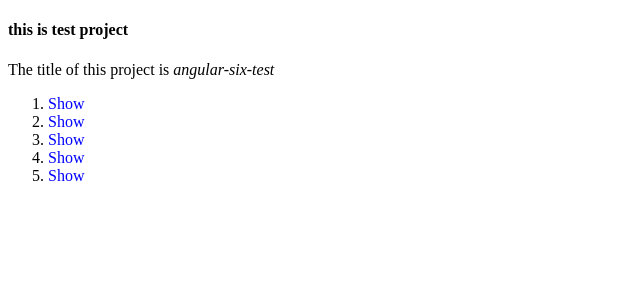
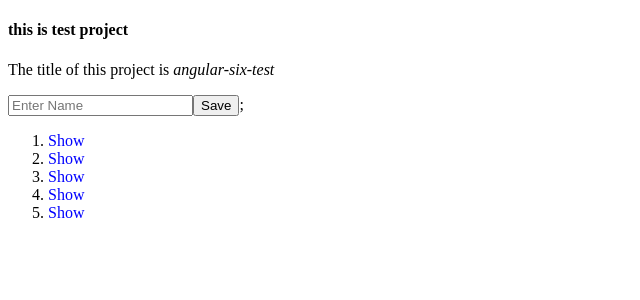
Before and after one commit to ishehroze/angular-six-test, an Angular app: page / in a window 1280 px wide. Shown: the top 300 px of the page, without its empty margins (0-640 px from the left). Built offline with nearby package versions, Linux system fonts and the light colour scheme.

Commit message:
Added feature for adding a person

```diff
--- a/src/app/app.component.ts
+++ b/src/app/app.component.ts
@@ -1,4 +1,4 @@
-import { Component, Input } from '@angular/core';
+import { Component, Input, Output, EventEmitter } from '@angular/core';
 
 @Component({
   selector: 'app-root',
@@ -24,8 +24,24 @@ class Person {
 }
 
 @Component({
+  selector: 'person-form',
+  template: `
+  <input placeholder="Enter Name" #nameInput>
+  <button type="button" (click)="createPerson(nameInput.value)">Save</button>;
+  `
+})
+export class PersonFormComponent {
+  @Output('personCreateEvent') personCreated = new EventEmitter<Person>();
+
+  createPerson(name:string) {
+    this.personCreated.emit(new Person(name));
+  }
+}
+
+@Component({
   selector: 'people-list',
   template: `
+  <person-form (personCreateEvent)="addPerson($event)"></person-form>
   <ol>
     <person *ngFor="let p of people" [person]="p">
     </person>
@@ -44,6 +60,10 @@ export class PeopleListComponent {
        new Person("Rabiul")
     ]
   }
+
+  addPerson(person:Person) {
+    this.people.push(person);
+  }
 }
 
 @Component({
--- a/src/app/app.module.ts
+++ b/src/app/app.module.ts
@@ -1,13 +1,14 @@
 import { BrowserModule } from '@angular/platform-browser';
 import { NgModule } from '@angular/core';
 
-import { AppComponent, PeopleListComponent, PersonComponent } from './app.component';
+import { AppComponent, PeopleListComponent, PersonComponent, PersonFormComponent } from './app.component';
 
 @NgModule({
   declarations: [
     AppComponent,
     PeopleListComponent,
-    PersonComponent
+    PersonComponent,
+    PersonFormComponent
   ],
   imports: [
     BrowserModule
```
